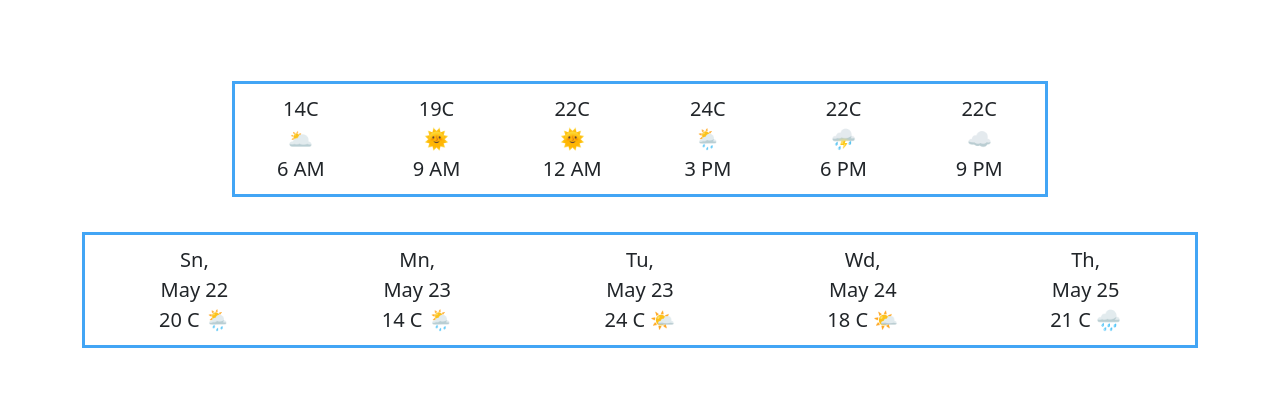
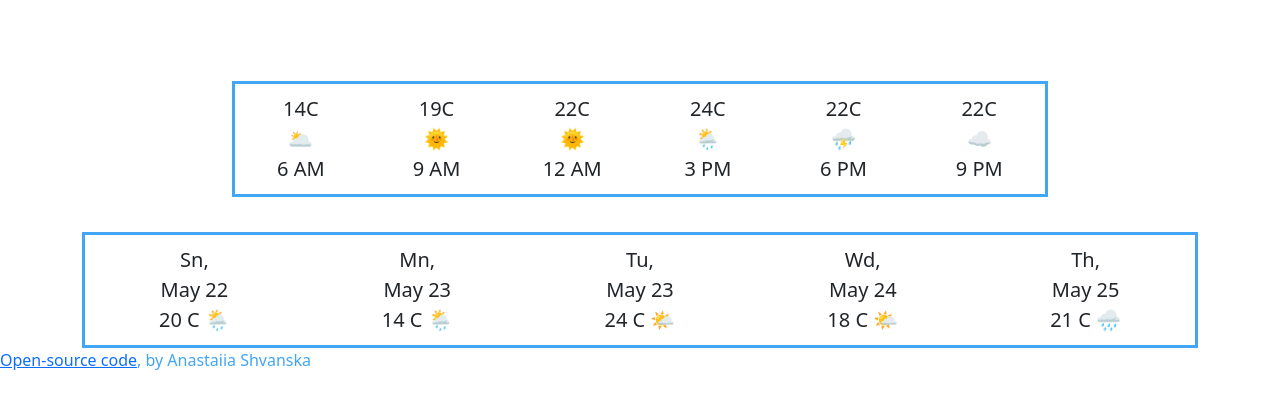
Before and after one commit to AnastasiiaShvanska/weather, a plain HTML site: page index.html in a window 1280 px wide. Shown: the part 351-760 px from the top of the page. Drawn offline with nearby package versions, Linux system fonts and the light colour scheme.

Commit message:
add open-source code

```diff
--- a/index.html
+++ b/index.html
@@ -121,6 +121,7 @@
     </div>
     </div>
     </div>
+    <p><a href="https://github.com/AnastasiiaShvanska/weather.git">Open-source code</a>, by Anastaiia Shvanska</p>
   <script src="style/style.js"></script>
   </body>
 </html>
```
